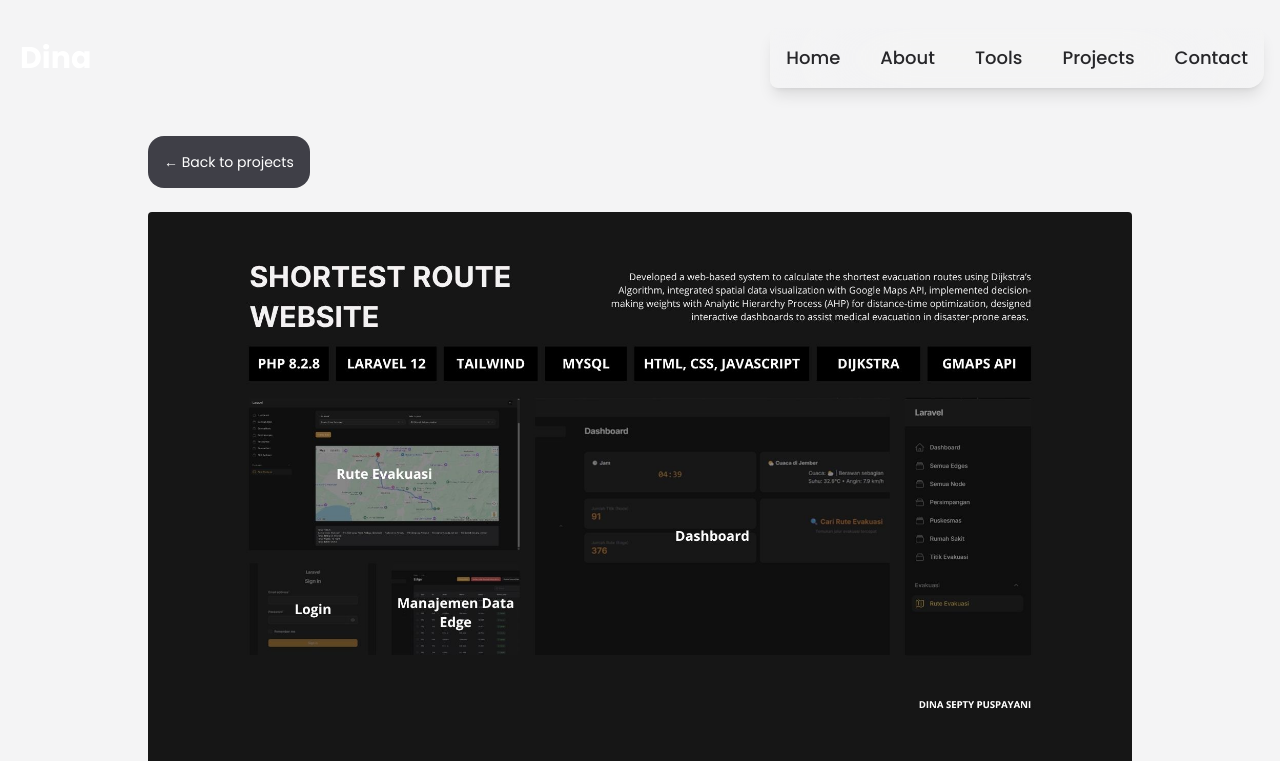
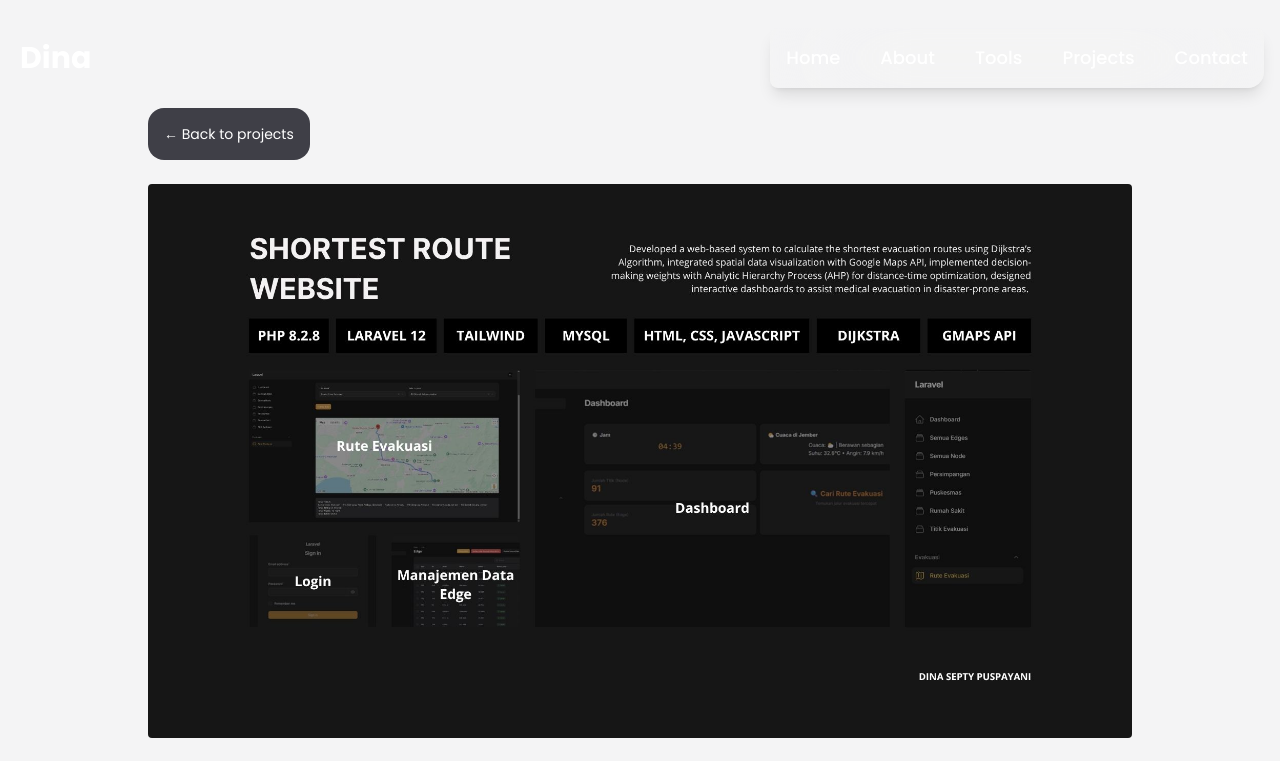
Before and after one commit to DinaSeptyP/dinasporto, a React (Vite) app: page /projects/1 in a window 1280 px wide. Shown: the top 761 px of the page. Built offline with nearby package versions, Linux system fonts and the light colour scheme.

Commit message:
[FIX] navbar style and footer scroll

```diff
--- a/src/components/Footer.jsx
+++ b/src/components/Footer.jsx
@@ -7,13 +7,23 @@ const Footer = () => {
   const location = useLocation();
 
   const handleNavClick = (id) => {
-    if (location.pathname !== "/") {
-      navigate("/#" + id);
-    } else {
+    const scrollToSection = () => {
       const section = document.getElementById(id);
       if (section) {
-        section.scrollIntoView({ behavior: "smooth" });
+        const offset = -120;
+        const top =
+          section.getBoundingClientRect().top + window.scrollY + offset;
+        window.scrollTo({ top, behavior: "smooth" });
+      } else {
+        window.scrollTo({ top: 0, behavior: "smooth" });
       }
+    };
+
+    if (location.pathname !== "/") {
+      navigate("/");
+      setTimeout(scrollToSection, 400);
+    } else {
+      scrollToSection();
     }
   };
 
@@ -26,6 +36,7 @@ const Footer = () => {
       }
     }
   }, [location]);
+
   const year = new Date().getFullYear();
 
   return (
--- a/src/components/Navbar.jsx
+++ b/src/components/Navbar.jsx
@@ -58,7 +58,11 @@ const Navbar = () => {
 
   return (
     <div
-      className={`navbar flex items-center justify-between py-7 md:sticky md:top-0 z-50 rounded-4xl px-4 md:px-0 transition-all duration-300`}
+      className={`navbar flex items-center justify-between md:sticky md:top-0 z-50 px-4 md:px-0 transition-all duration-300 ${
+        active
+          ? "justify-center text-white shadow-lg pt-0"
+          : "md:bg-transparent md:text-white md:shadow-none text-black pt-7"
+      }`}
     >
       <div className="logo">
         <h1
@@ -73,7 +77,7 @@ const Navbar = () => {
       </div>
       <ul
         className={`menu flex sm:gap-10 gap-4 items-center fixed md:static left-1/2 -translate-x-1/2 md:translate-x-0 md:opacity-100 md:top-0 rounded-lg shadow-lg bg-white/30 backdrop-blur-3xl p-4 rounded-br-2xl z-100 ${
-          active ? "top-0 opacity-100" : "-top-10 opacity-0"
+          active ? "-top-0 opacity-100" : "-top-10 opacity-0"
         } transition-all duration-300 md:bg-transparent`}
       >
         <li>
```
